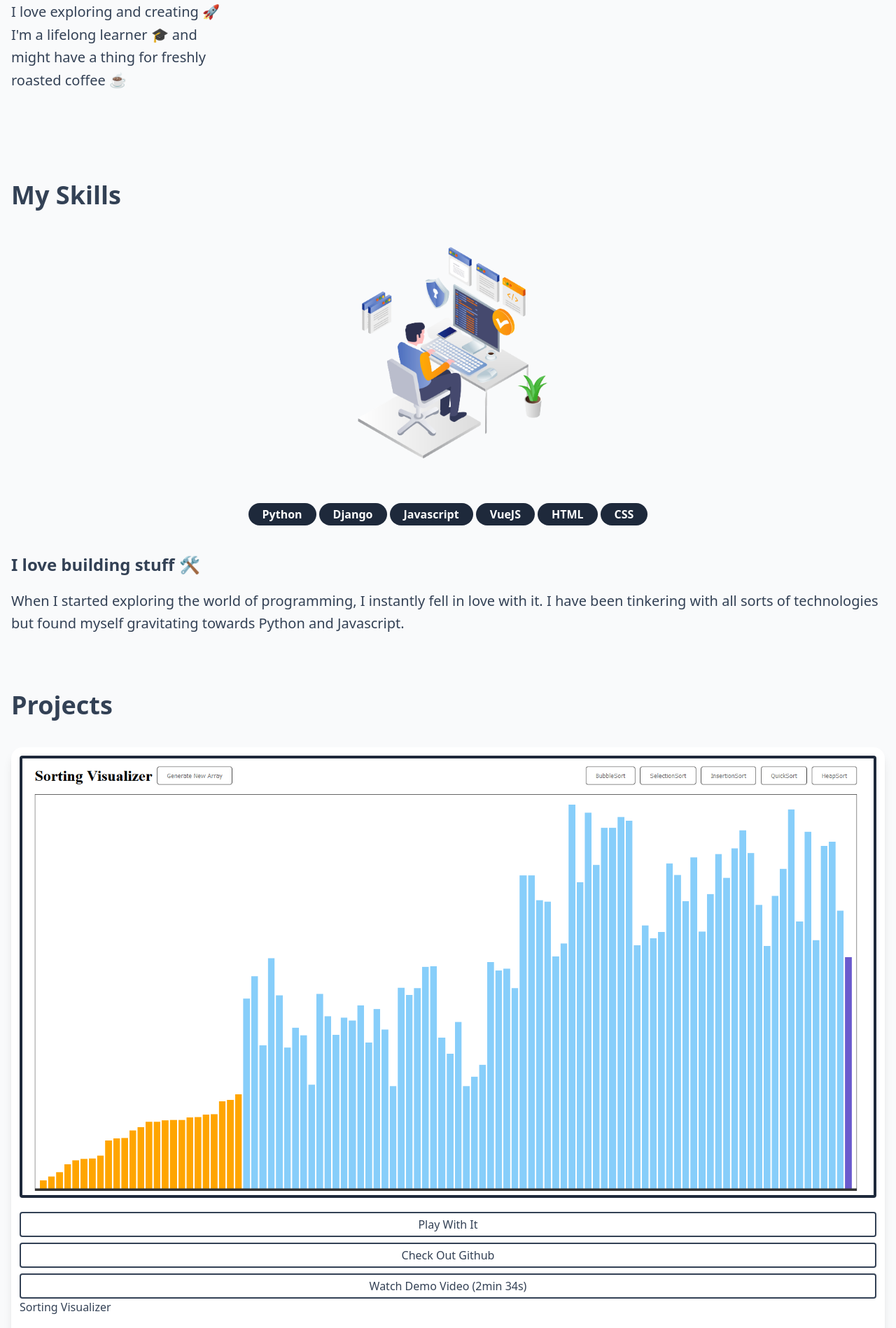
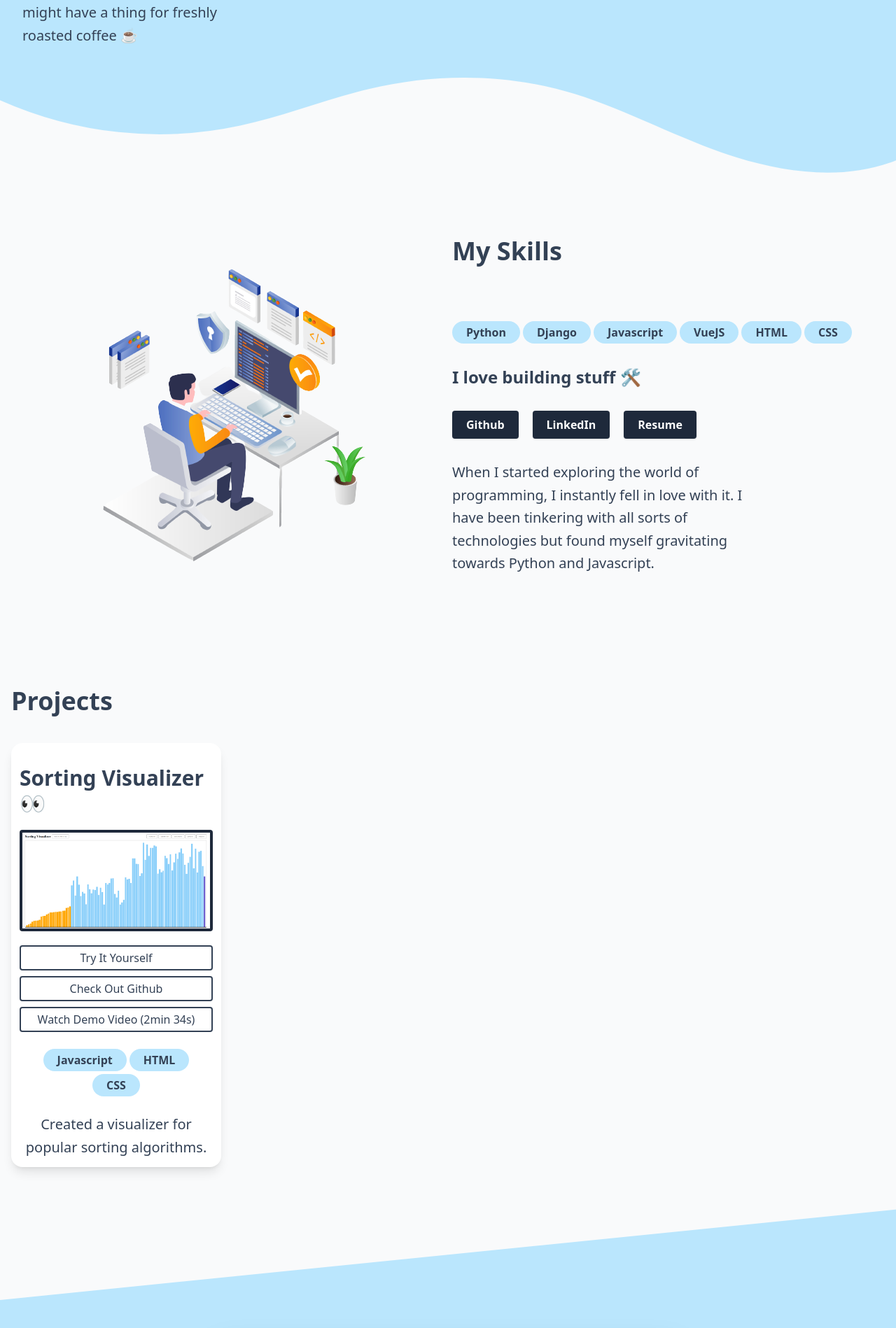
Before and after one commit to Francois16/Portfolio, a Vue app: page / in a window 1280 px wide. Shown: the part 541-2439 px from the top of the page at 70% size. Built offline with nearby package versions, Linux system fonts and the light colour scheme.

Commit message:
added netlify form and success page

```diff
--- a/index.html
+++ b/index.html
@@ -9,7 +9,14 @@
 </head>
 
 <body class="text-slate-700 bg-gray-50">
-  <div id="app"></div>
+  <div id="app">
+  </div>
+  <form name="contact" method="POST" netlify hidden>
+    <input name="name" type="text" />
+    <input name="surname" type="text" />
+    <textarea name="message" type="text"></textarea>
+    <button type="submit">Submit</button>
+  </form>
   <script type="module" src="/src/main.js"></script>
 </body>
 
--- a/src/router/index.js
+++ b/src/router/index.js
@@ -1,5 +1,6 @@
 import { createRouter, createWebHistory } from "vue-router";
 import HomeView from "../views/HomeView.vue";
+import SuccessView from "../views/SuccessView.vue";
 
 const router = createRouter({
   history: createWebHistory(import.meta.env.BASE_URL),
@@ -9,6 +10,11 @@ const router = createRouter({
       name: "home",
       component: HomeView,
     },
+    {
+      path: "/success",
+      name: "success",
+      component: SuccessView,
+    },
   ],
 });
 
--- a/src/views/HomeView.vue
+++ b/src/views/HomeView.vue
@@ -1,5 +1,6 @@
 <script setup>
 import { ref } from "vue";
+import router from "../router";
 import manImg from "../assets/images/about.png";
 import sortingImg from "../assets/images/projects/sorting.png";
 
@@ -9,9 +10,26 @@ const formData = ref({
   message: "",
 });
 
+function encode(data) {
+  return Object.keys(data)
+    .map((key) => encodeURIComponent(key) + "=" + encodeURIComponent(data[key]))
+    .join("&");
+}
+
 function sendMessage() {
-  console.log("not implemented yet");
+  fetch("/", {
+    method: "POST",
+    headers: { "Content-Type": "application/x-www-form-urlencoded" },
+    body: encode({
+      "form-name": "contact",
+      ...formData.value,
+    }),
+  })
+    .then(() => {
+      router.push("/success");
       clearForm();
+    })
+    .catch((err) => console.log("ERROR", err));
 }
 
 // Clear the form on successful message sent
@@ -25,35 +43,49 @@ function clearForm() {
 <template>
   <main>
     <!-- Hero -->
-    <section class="min-h-screen relative">
-      <div class="container bottom-32 absolute">
+    <section class="min-h-screen bg-sky-200 relative">
+      <div class="custom-shape-divider-bottom-1665035750">
+        <svg
+          data-name="Layer 1"
+          xmlns="http://www.w3.org/2000/svg"
+          viewBox="0 0 1200 120"
+          preserveAspectRatio="none"
+        >
+          <path
+            d="M985.66,92.83C906.67,72,823.78,31,743.84,14.19c-82.26-17.34-168.06-16.33-250.45.39-57.84,11.73-114,31.07-172,41.86A600.21,600.21,0,0,1,0,27.35V120H1200V95.8C1132.19,118.92,1055.71,111.31,985.66,92.83Z"
+            class="shape-fill"
+          ></path>
+        </svg>
+      </div>
+      <div class="md:(container)">
+        <div class="container bottom-32 md:(bottom-48) absolute">
           <h1 class="font-semibold text-5xl leading-tight">
             <span class="block"
-            >Hi, I'm <span class="text-orange-500">Francois</span>
+              >Hi, I'm <span class="text-orange-500">Francois.</span>
             </span>
-          I'm a Fullstack Developer
+            I'm a Fullstack Developer.
           </h1>
           <p class="max-w-xs mt-5 text-xl leading-relaxed">
             I love exploring and creating 🚀 I'm a lifelong learner 🎓 and might
             have a thing for freshly roasted coffee ☕
           </p>
         </div>
+      </div>
     </section>
 
     <div class="container">
       <!-- Skills -->
-      <section id="about">
-        <h1 class="title">My Skills</h1>
+      <section class="py-10 md:(py-20)" id="about">
+        <h1 class="title md:(hidden)">My Skills</h1>
+        <div
+          class="grid grid-cols-1 gap-3 md:(grid-cols-2 items-center justify-end)"
+        >
+          <img class="mx-auto" :src="manImg" alt="seated man on a laptop" />
 
-        <div class="flex flex-col">
-          <img
-            class="max-w-sm mx-auto"
-            :src="manImg"
-            alt="seated man on a laptop"
-          />
-
+          <div>
+            <h1 class="title hidden md:(inline-block)">My Skills</h1>
             <div
-            class="flex flex-wrap mt-10 mb-5 gap-1 items-center justify-center"
+              class="flex flex-wrap mt-10 mb-5 gap-1 items-center justify-center sm:(justify-start)"
             >
               <span class="technology">Python</span>
               <span class="technology">Django</span>
@@ -63,26 +95,46 @@ function clearForm() {
               <span class="technology">CSS</span>
             </div>
 
-          <h3 class="font-bold my-5 text-2xl">I love building stuff 🛠</h3>
+            <h3 class="font-bold my-8 text-2xl">I love building stuff 🛠</h3>
 
-          <p class="text-xl leading-relaxed mb-10">
-            When I started exploring the world of programming, I instantly fell
-            in love with it. I have been tinkering with all sorts of
+            <p class="mt-4 mb-8 flex flex-wrap gap-5 md:(flex-row)">
+              <a
+                class="bg-slate-800 rounded shadow py-2 px-5 text-white duration-200 font-semibold hover:(bg-slate-800/90)"
+                target="_blank"
+                href="https://github.com/Francois16"
+                >Github</a
+              >
+              <a
+                class="bg-slate-800 rounded shadow py-2 px-5 text-white duration-200 font-semibold hover:(bg-slate-800/90)"
+                target="_blank"
+                href="https://www.linkedin.com/in/francoispaulsen/"
+                >LinkedIn</a
+              >
+              <a
+                class="bg-slate-800 rounded shadow py-2 px-5 text-white duration-200 font-semibold hover:(bg-slate-800/90)"
+                target="_blank"
+                href="#"
+                >Resume</a
+              >
+            </p>
+
+            <p class="text-xl leading-relaxed mb-10 max-w-md">
+              When I started exploring the world of programming, I instantly
+              fell in love with it. I have been tinkering with all sorts of
               technologies but found myself gravitating towards Python and
               Javascript.
             </p>
+          </div>
         </div>
       </section>
 
       <!-- Featured projects (maximum of 4)-->
       <section id="projects" class="my-10">
         <h1 class="title basis-auto">Projects</h1>
-        <div class="flex flex-col gap-4">
+        <div class="grid grid-cols-1 sm:(grid-cols-2) xl:(grid-cols-4) gap-4">
           <div class="bg-white rounded-2xl shadow-lg p-3">
             <div>
-              <h1 class="font-bold my-5 text-3xl md:(hidden)">
-                Sorting Visualizer 👀
-              </h1>
+              <h1 class="font-bold my-5 text-3xl">Sorting Visualizer 👀</h1>
               <img
                 class="p-1 bg-slate-800 rounded mb-5 w-full p-1"
                 :src="sortingImg"
@@ -94,7 +146,7 @@ function clearForm() {
                   href="https://steady-piroshki-2b8a8c.netlify.app/"
                   class="capitalize border-current rounded border-2 text-center py-1 basis-full duration-200 hover:(bg-blue-800 border-blue-800 text-white)"
                 >
-                  Play with it
+                  Try it yourself
                 </a>
                 <a
                   target="_blank"
@@ -113,7 +165,6 @@ function clearForm() {
               </div>
             </div>
             <div>
-              <h1 class="hidden md:(block)">Sorting Visualizer</h1>
               <div
                 class="flex flex-wrap my-6 gap-1 justify-center items-center"
               >
@@ -128,20 +179,42 @@ function clearForm() {
           </div>
         </div>
       </section>
-
+    </div>
     <!-- Contact info/form -->
-      <section id="contact" class="mb-10">
-        <h1 class="title mb-10">Contact Me</h1>
-
+    <section class="pb-10 relative bg-sky-200">
+      <div class="custom-shape-divider-top-1665036720">
+        <svg
+          data-name="Layer 1"
+          xmlns="http://www.w3.org/2000/svg"
+          viewBox="0 0 1200 120"
+          preserveAspectRatio="none"
+        >
+          <path
+            d="M1200 120L0 16.48 0 0 1200 0 1200 120z"
+            class="shape-fill"
+          ></path>
+        </svg>
+      </div>
+      <div class="pt-48 container">
+        <div
+          id="contact"
+          class="max-w-2xl mx-auto bg-white shadow-2xl rounded-2xl p-4"
+        >
+          <h1 class="title">Contact Me</h1>
           <form
             @submit.prevent="sendMessage"
-          class="flex flex-col bg-white p-4 gap-3 shadow-lg rounded-2xl"
+            name="contact"
+            method="POST"
+            data-netlify="true"
+            class="flex flex-col gap-3"
           >
             <div class="flex flex-col gap-1">
               <label for="name">Name</label>
               <input
+                class="input"
+                name="name"
+                id="name"
                 v-model="formData.name"
-              class="input"
                 type="text"
                 placeholder="Name"
                 required
@@ -150,8 +223,10 @@ function clearForm() {
             <div class="flex flex-col gap-1">
               <label for="surname">Surname</label>
               <input
+                class="input"
+                name="surname"
+                id="surname"
                 v-model="formData.surname"
-              class="input"
                 type="text"
                 placeholder="Surname"
                 required
@@ -160,8 +235,10 @@ function clearForm() {
             <div class="flex flex-col gap-1">
               <label for="message">Message</label>
               <textarea
+                class="input"
+                name="message"
+                id="message"
                 v-model="formData.message"
-              class="input"
                 type="text"
                 placeholder="Message"
                 rows="10"
@@ -170,13 +247,14 @@ function clearForm() {
             </div>
             <button
               type="submit"
-            class="bg-orange-500 py-4 text-xl text-white rounded-lg font-bold duration-200 hover:(bg-orange-500/80)"
+              class="bg-orange-500 py-4 text-xl text-white rounded-lg font-bold duration-200 outline outline-orange-500 hover:(bg-orange-500/80 outline-offset-4)"
             >
               Send
             </button>
           </form>
+        </div>
+      </div>
     </section>
-    </div>
   </main>
 </template>
 
@@ -190,13 +268,13 @@ label {
 }
 
 .technology {
-  @apply font-semibold text-white py-1 px-5 rounded-full;
+  @apply font-semibold bg-sky-200 py-1 px-5 rounded-full;
   /* bg-slate-800 giving error on linting */
-  background-color: rgba(30, 41, 59, 1);
+  /* background-color: rgba(30, 41, 59, 1); */
 }
 
 .title {
-  @apply font-semibold mb-10 text-4xl relative inline-block;
+  @apply font-semibold mb-10 text-4xl relative inline-block z-10;
 }
 
 .title::after {
@@ -207,7 +285,7 @@ label {
   height: 20px;
   left: 15px;
   bottom: 0;
-  z-index: -10;
+  z-index: -1;
   opacity: 60%;
 }
 
@@ -226,5 +304,77 @@ label {
     width: 100%;
   }
 }
-/* Keyframe */
+
+.custom-shape-divider-bottom-1665035750 {
+  position: absolute;
+  bottom: 0;
+  left: 0;
+  width: 100%;
+  overflow: hidden;
+  line-height: 0;
+}
+
+.custom-shape-divider-bottom-1665035750 svg {
+  position: relative;
+  display: block;
+  width: calc(100% + 1.3px);
+  height: 150px;
+}
+
+.custom-shape-divider-bottom-1665035750 .shape-fill {
+  fill: #f9fafb;
+}
+
+/** For tablet devices **/
+@media (min-width: 768px) and (max-width: 1023px) {
+  .custom-shape-divider-bottom-1665035750 svg {
+    width: calc(144% + 1.3px);
+    height: 150px;
+  }
+}
+
+/** For mobile devices **/
+@media (max-width: 767px) {
+  .custom-shape-divider-bottom-1665035750 svg {
+    width: calc(219% + 1.3px);
+    height: 150px;
+  }
+}
+
+.custom-shape-divider-top-1665036720 {
+  position: absolute;
+  top: 0;
+  left: 0;
+  width: 100%;
+  overflow: hidden;
+  line-height: 0;
+}
+
+.custom-shape-divider-top-1665036720 svg {
+  position: relative;
+  display: block;
+  width: calc(100% + 1.3px);
+  height: 150px;
+  transform: rotateY(180deg);
+}
+
+.custom-shape-divider-top-1665036720 .shape-fill {
+  fill: #f9fafb;
+}
+
+/** For tablet devices **/
+@media (min-width: 768px) and (max-width: 1023px) {
+  .custom-shape-divider-top-1665036720 svg {
+    width: calc(144% + 1.3px);
+    height: 150px;
+  }
+}
+
+/** For mobile devices **/
+@media (max-width: 767px) {
+  .custom-shape-divider-top-1665036720 svg {
+    width: calc(219% + 1.3px);
+    height: 150px;
+  }
+}
 </style>
```
Also changed, not shown: src/components/Navbar.vue (+3 -5 lines), src/views/SuccessView.vue (added, +19 -0 lines). Lines whose indentation alone changed are shown as unchanged.
